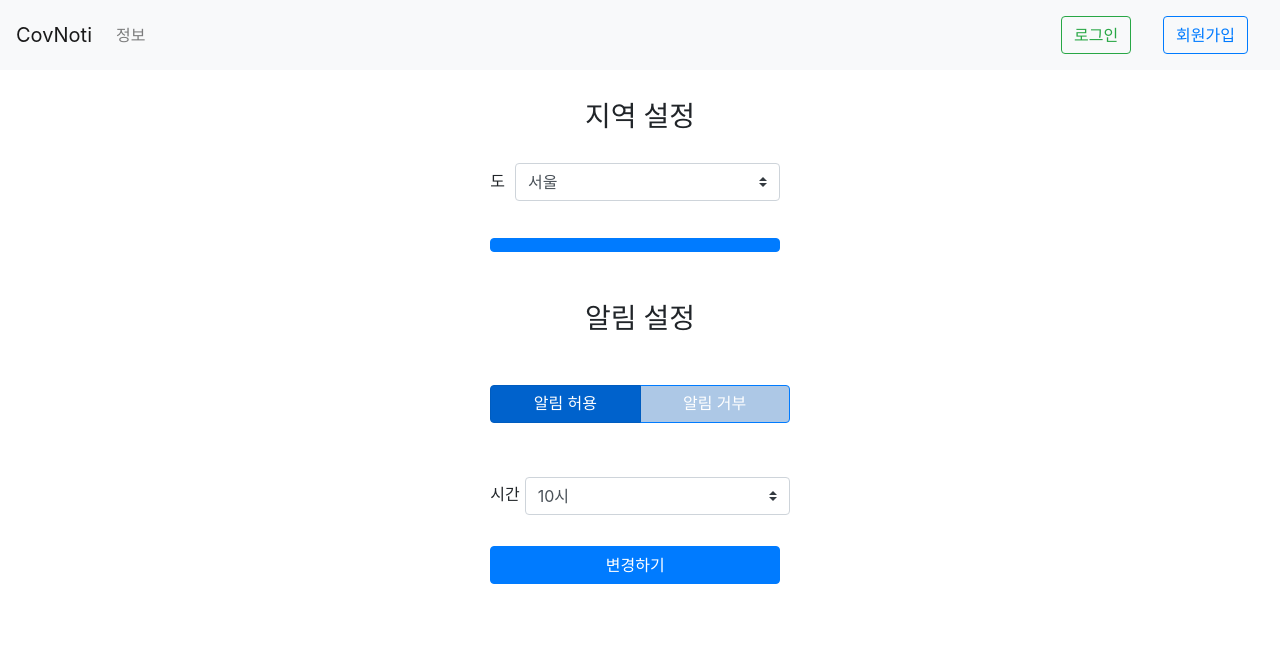
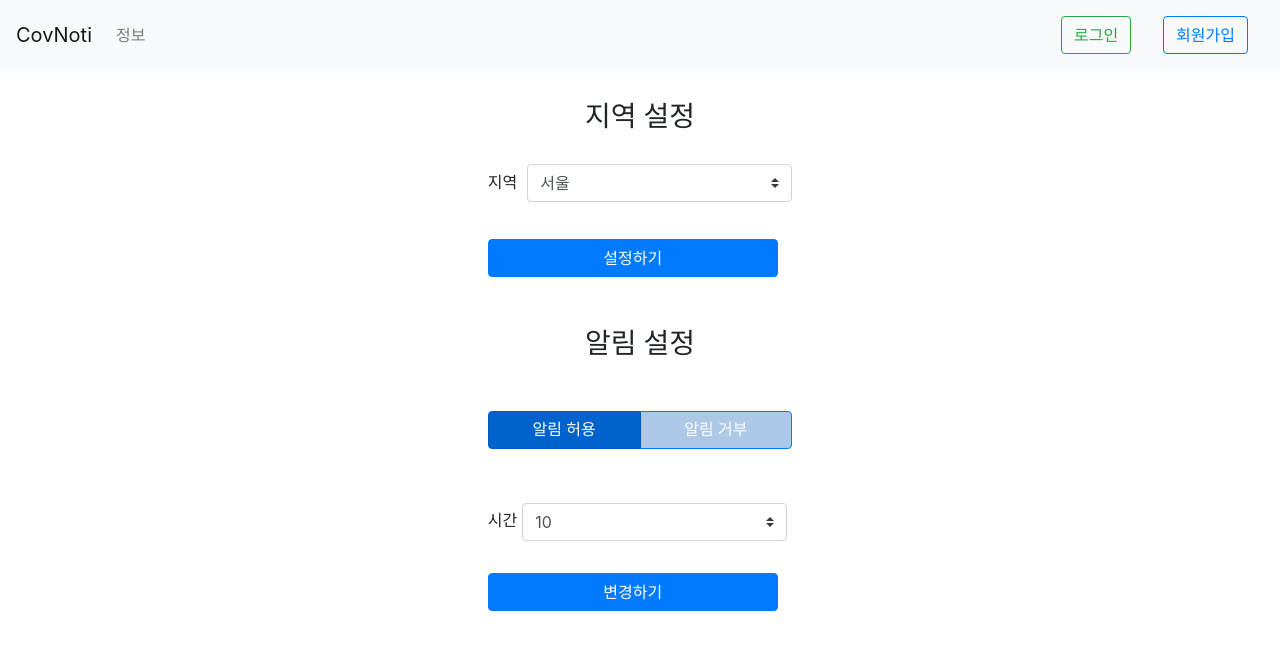
Before and after one commit to NucPoop/Covserver-front, a React (Create React App) app: page /location in a window 1280 px wide. Shown: the top 650 px of the page. Built offline with nearby package versions, Linux system fonts and the light colour scheme; no server answers.

Commit message:
[add] update location, notify

```diff
--- a/src/pages/LocationList.js
+++ b/src/pages/LocationList.js
@@ -4,18 +4,33 @@ import Button from 'react-bootstrap/Button';
 import Form from 'react-bootstrap/Form';
 
 export default class LocationList extends Component {
-    constructor(props){
+    constructor(props) {
         super(props);
+        this.state = {
+            location: ""
+        }
 
+        this.formControl = React.createRef();
+    }
+
+    submit = (event) => {
+        event.preventDefault();
+        this.props.onSubmit(this.state.location);
+    }
+
+    componentDidMount() {
+        this.setState({
+            location: this.formControl.current.value
+        });
     }
 
     render() {
         return (
-            <form className="location-list">
-                <Form>
+            <form className="location-list" onSubmit={this.submit}>
+                <Form >
                     <Form.Group controlId="location-state">
-                        <Form.Label className="label">도</Form.Label>
-                        <Form.Control className="province" as="select" custom>
+                        <Form.Label className="label">지역</Form.Label>
+                        <Form.Control ref={this.formControl} className="province" as="select" custom onChange={(event) => { this.state.location = event.target.value }}>
                             <option>서울</option>
                             <option>부산</option>
                             <option>대구</option>
@@ -37,7 +52,7 @@ export default class LocationList extends Component {
                     </Form.Group>
                 </Form>
 
-                <Button type="submit" className="edit-info" value={this.props.btnValue}></Button>
+                <Button type="submit" className="edit-info">{this.props.btnValue}</Button>
             </form>
         );
     }
--- a/src/pages/LocationSetting.js
+++ b/src/pages/LocationSetting.js
@@ -5,43 +5,104 @@ import Button from 'react-bootstrap/Button';
 import ToggleButtonGroup from 'react-bootstrap/ToggleButtonGroup';
 import ToggleButton from 'react-bootstrap/ToggleButton';
 import LocationList from './LocationList';
+import { updateLocation, updateNotify } from './components/UserAPIs'
+import { TimerSharp } from '@material-ui/icons';
 //import Button from 'react-bootstrap/Button';
 
 export default class LocationSetting extends Component {
-    setTime(){
+    constructor(props) {
+        super(props);
+        this.state = {
+            title: "설정하기",
+            time: '',
+            notify: ''
+        }
+
+        this.timeForm = React.createRef();
+        this.selectForm = React.createRef();
+    }
+
+    setLocation = (value) => {
+
+        const locationRequest = {
+            location: value
+        }
+
+        updateLocation(locationRequest).then(response => {
+            this.props.currentUser.location = locationRequest.location;
+            alert(response.message);
+            console.log(this.props.currentUser.location);
+        }).catch(error => {
+            alert(error);
+        });
+    }
+
+    setNotify = (event) => {
+        event.preventDefault();
+
+        const notifyRequest = {
+            notifyYn: this.state.notify,
+            notifyTime: this.state.time
+        }
+
+        console.log(this.state);
+        console.log(notifyRequest);
+
+        updateNotify(notifyRequest).then(response => {
+            this.props.currentUser.notifyYn = notifyRequest.notifyYn;
+            this.props.currentUser.notifyTime = notifyRequest.notifyTime;
+            alert(response.message);
+        }).catch(error => {
+            alert(error);
+        })
+
+    }
+
+    setTime() {
         var arr = [];
 
         for (let i = 10; i <= 23; i++) {
-            arr.push(<option key={i} value="{i}">{i}시</option>)
+            arr.push(<option key={i}>{i}</option>)
         }
 
         return arr;
     }
 
+    componentDidMount() {
+        this.setState({
+            time: this.timeForm.current.value,
+            notify: 'Y'
+        });
+    }
+
     render() {
+        //const title = "설정하기";
         return (
             <div className="location-setting">
                 <h3>지역 설정</h3>
 
-                <LocationList />
+                <LocationList btnValue={this.state.title} onSubmit={this.setLocation} />
 
                 <div className="alarm-setting">
                     <h3>알림 설정</h3>
 
                     <Form>
-                        <ToggleButtonGroup className="alarm-radio" type="radio" name="options" defaultValue={1}>
-                            <ToggleButton className="alarm-radiobtn" value={1}>알림 허용</ToggleButton>
-                            <ToggleButton className="alarm-radiobtn" value={0}>알림 거부</ToggleButton>
+                        <ToggleButtonGroup ref={this.selectForm} className="alarm-radio" type="radio" name="options" defaultValue={"Y"} onChange={(select) => { this.state.notify = select }}>
+                            <ToggleButton className="alarm-radiobtn" value={"Y"}>알림 허용</ToggleButton>
+                            <ToggleButton className="alarm-radiobtn" value={"N"}>알림 거부</ToggleButton>
                         </ToggleButtonGroup>
                         <Form.Group controlId="timeset">
                             <Form.Label className="timeLabel">시간</Form.Label>
-                            <Form.Control className="time" as="select" custom>
+                            <Form.Control ref={this.timeForm} className="time" as="select" custom onChange={(time) => { this.state.time = time.target.value }}>
                                 {this.setTime()}
                             </Form.Control>
                         </Form.Group>
                     </Form>
 
-                    <Button className="setalarm-btn" type="submit" controlId="setAlarm">변경하기</Button>
+                    <form onSubmit={this.setNotify}>
+                        <Button className="setalarm-btn" type="submit" controlId="setAlarm">변경하기</Button>
+                    </form>
+
                 </div>
             </div>
         );
--- a/src/pages/components/UserAPIs.js
+++ b/src/pages/components/UserAPIs.js
@@ -3,22 +3,22 @@ import { API_BASE_URL, ACCESS_TOKEN } from '../Index';
 //import axios from "axios";
 //import { useState, useEffect } from "react";
 
-const request = (options) =>{
+const request = (options) => {
     const headers = new Headers({
         'Content-Type': 'application/json',
     })
 
-    if(localStorage.getItem(ACCESS_TOKEN)) {
+    if (localStorage.getItem(ACCESS_TOKEN)) {
         headers.append('Authorization', 'Bearer ' + localStorage.getItem(ACCESS_TOKEN))
     }
 
-    const defaults = {headers: headers};
+    const defaults = { headers: headers };
     options = Object.assign({}, defaults, options);
 
     return fetch(options.url, options)
         .then(response =>
             response.json().then(json => {
-            if(!response.ok) {
+                if (!response.ok) {
                     return Promise.reject(json);
                 }
                 return json;
@@ -41,7 +41,7 @@ export function checkEmailAvailability(email) {
     });
 }
 
-export function signup(signupRequest){
+export function signup(signupRequest) {
     return request({
         url: API_BASE_URL + "/user/signup",
         method: 'POST',
@@ -49,7 +49,7 @@ export function signup(signupRequest){
     });
 }
 
-export function updatePassword(passwordRequest){
+export function updatePassword(passwordRequest) {
     return request({
         url: API_BASE_URL + "/user/updatePassword",
         method: 'POST',
@@ -58,7 +58,7 @@ export function updatePassword(passwordRequest){
 }
 
 export function getCurrentUser() {
-    if(!localStorage.getItem(ACCESS_TOKEN)){
+    if (!localStorage.getItem(ACCESS_TOKEN)) {
         return Promise.reject("No access token set.");
     }
 
@@ -75,3 +75,27 @@ export function withdraw(passwordRequest) {
         body: JSON.stringify(passwordRequest)
     });
 }
+
+export function updateLocation(locationRequest) {
+    if (!localStorage.getItem(ACCESS_TOKEN)) {
+        return Promise.reject("No access token set.");
+    }
+
+    return request({
+        url: API_BASE_URL + "/user/updateLocation",
+        method: 'POST',
+        body: JSON.stringify(locationRequest)
+    });
+}
+
+export function updateNotify(notifyRequest){
+    if (!localStorage.getItem(ACCESS_TOKEN)) {
+        return Promise.reject("No access token set.");
+    }
+    return request({
+        url: API_BASE_URL + "/user/updateNotify",
+        method: 'POST',
+        body: JSON.stringify(notifyRequest)
+    });
+
+}
```
Lines whose indentation alone changed are shown as unchanged.
